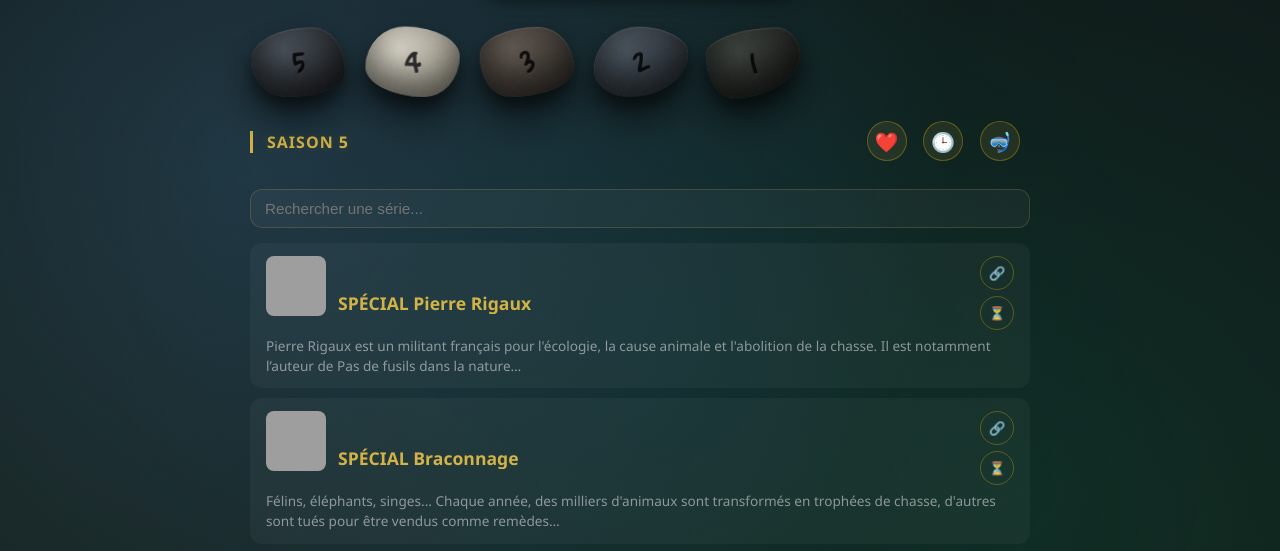
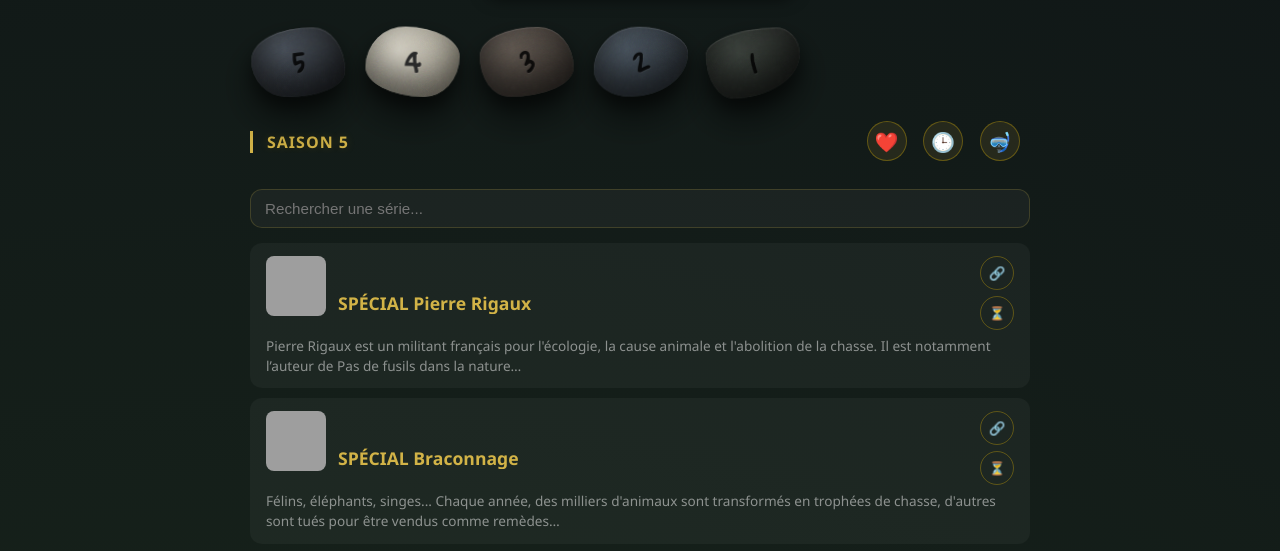
Before and after one commit to bsg-univers/combats-bsg, a website: page index.html in a window 1280 px wide. Shown: the part 69-620 px from the top of the page. Drawn offline with Linux system fonts and the light colour scheme; grey boxes are pictures that could not be loaded.

Commit message:
Update index.html

```diff
--- a/index.html
+++ b/index.html
@@ -99,27 +99,6 @@ body{
   overflow-x: hidden; /* Évite les glissements latéraux parasites */
 }
 
-body::after {
-    content: "";
-    position: fixed;
-    top: 0;
-    left: 0;
-    width: 100%;
-    height: 100%;
-    z-index: -2; /* Derrière tout le monde, même derrière le bruit fractal */
-    background-image:
-        radial-gradient(circle at 20% 30%, rgba(70,130,180,0.28) 0%, transparent 60%),
-        radial-gradient(circle at 80% 70%, rgba(0,120,90,0.18) 0%, transparent 65%),
-        radial-gradient(circle at 50% 50%, rgba(0,40,60,0.22) 0%, transparent 70%);
-    background-repeat: no-repeat;
-    background-size: cover;
-    background-position: center center;
-
-    /* Hack de performance crucial pour mobile */
-    -webkit-transform: translateZ(0);
-    transform: translateZ(0);
-    will-change: transform;
-}
 
 /* ===================== */
 /*        HEADER         */
@@ -807,8 +786,6 @@ h2,h3{
     border: none !important;
 
     /* LA SOLUTION : Un masque de transparence au lieu d'une couleur noire */
-    -webkit-mask-image: -webkit-linear-gradient(top, black 60%, transparent 100%); /* Syntaxe webkit historique mobile */
-    -webkit-mask-image: linear-gradient(to bottom, black 60%, transparent 100%);
     mask-image: linear-gradient(to bottom, black 60%, transparent 100%);
 }
 
```
